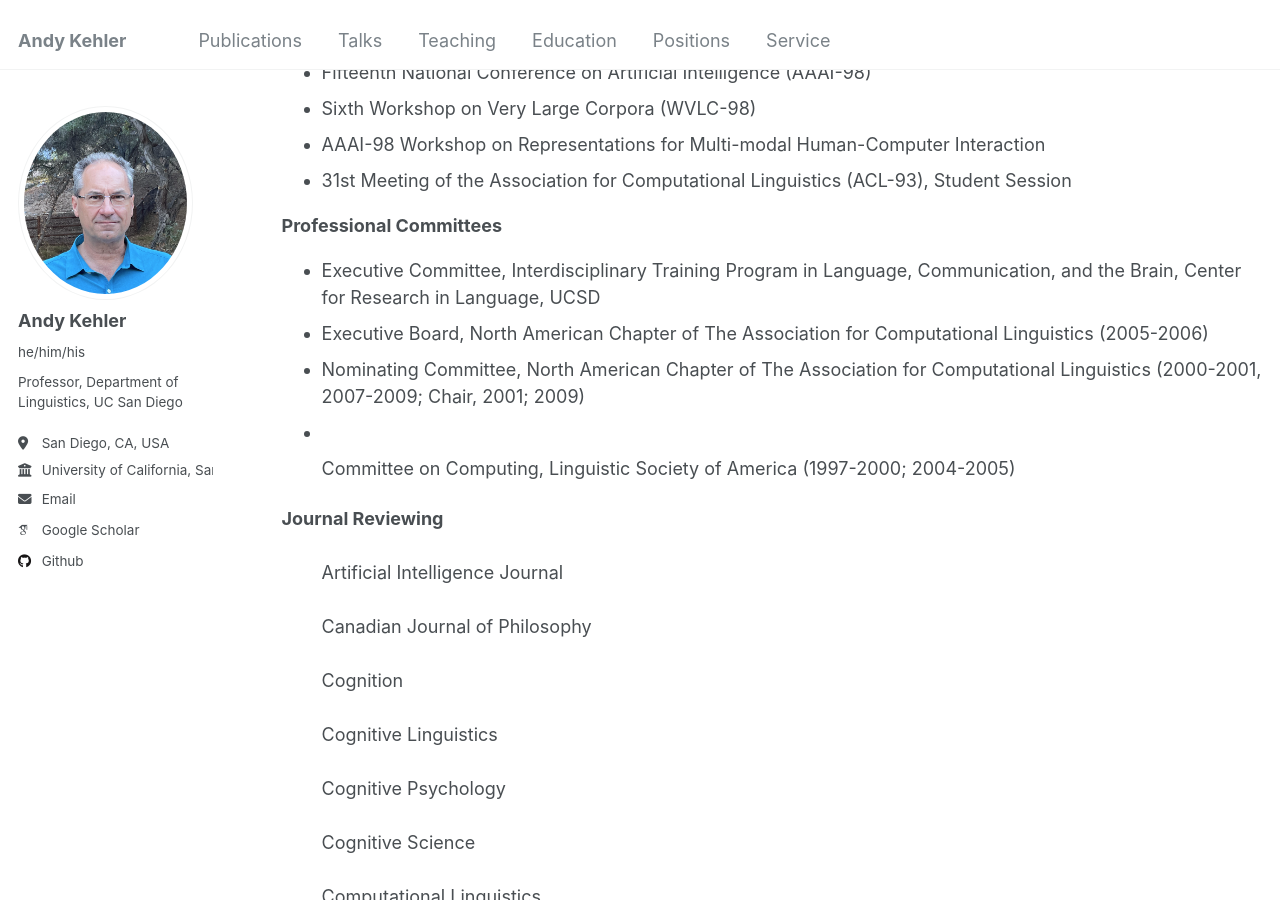
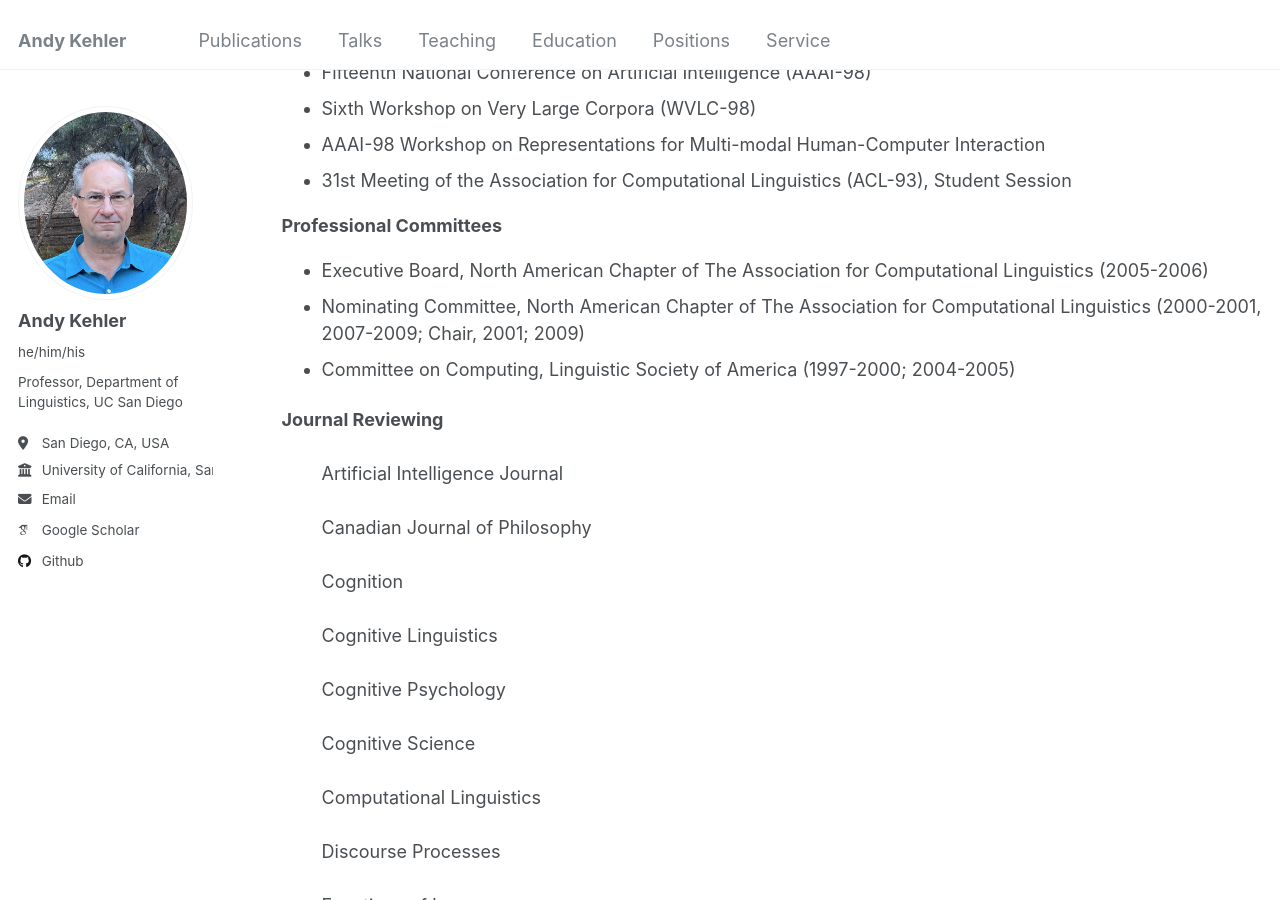
Before and after one commit to akehler/akehler.github.io, a Jekyll site: the page built from _pages/service.html, in a window 1280 px wide and 900 px high, scrolled down 1684 px. Built offline with Jekyll 4.4.1, drawn with Linux system fonts in a browser that asks for light colours; some web fonts are replaced.

Commit message:
Update service.html

```diff
--- a/_pages/service.html
+++ b/_pages/service.html
@@ -194,11 +194,8 @@ Interaction
 
   <STRONG>Professional Committees</STRONG>
 <ul>
-  <li>
-Executive Committee, Interdisciplinary Training Program in Language,
-Communication, and the Brain, Center for Research in Language, UCSD
 
-  </li><li>
+<li>
 Executive Board, North American Chapter of The Association for
 Computational Linguistics (2005-2006)
 
@@ -206,7 +203,7 @@ Computational Linguistics (2005-2006)
 Nominating Committee, North American Chapter of The Association for
 Computational Linguistics (2000-2001, 2007-2009; Chair, 2001; 2009)
 
-  </li><li></li>
+  </li><li>
 Committee on Computing, Linguistic Society of
 America (1997-2000; 2004-2005)
   </li>
```
